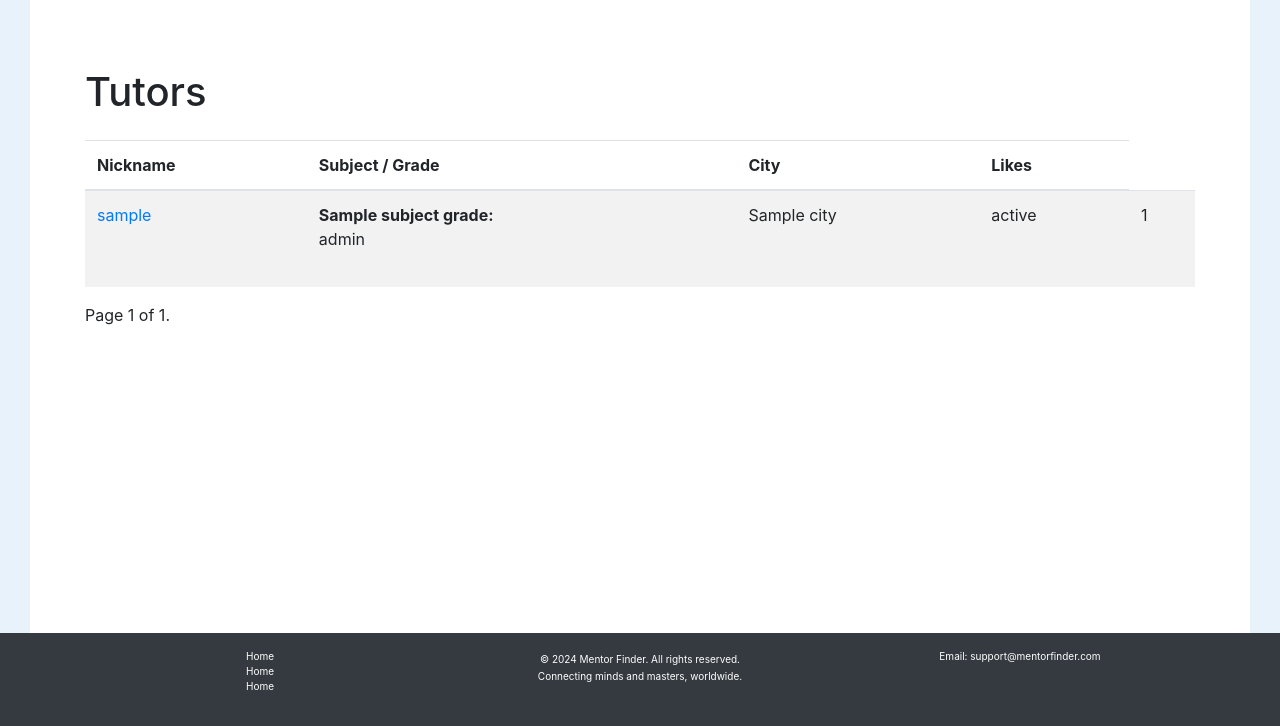
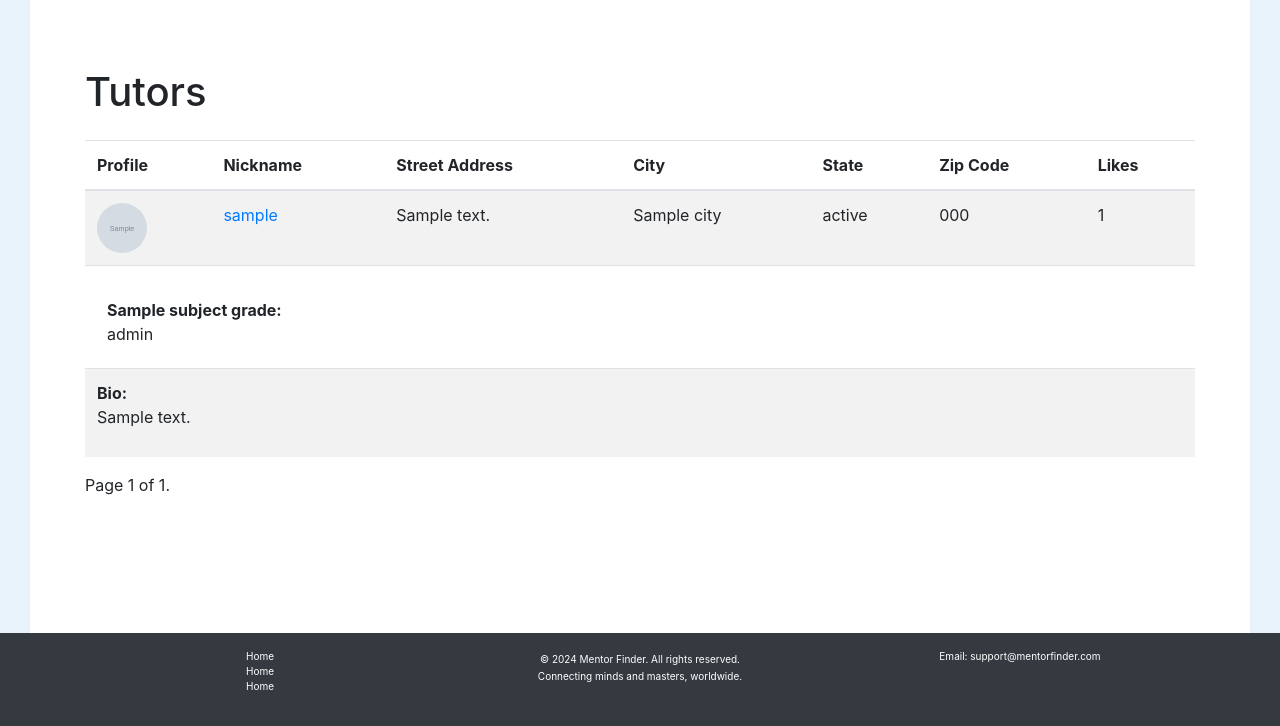
Before and after one commit to TulioPerez/TutorHub, a Django app: template tutorhubproject/tutorhub/templates/tutorhub/index.html in a window 1280 px wide. Shown: the part 74-800 px from the top of the page. Run offline with Django 5.2, Linux system fonts and the light colour scheme; a user stored in the database is signed in; tables that the repository leaves empty hold one stand-in row (values such as "Sample post"); the template is opened without the code that fills it: most values are stand-ins (such as "Sample title", 1, 10 or a date in 2020); grey boxes marked "Sample" are stand-in pictures; some libraries are stand-ins or nearby versions.

Commit message:
index formatting for logged in users

```diff
--- a/tutorhubproject/tutorhub/static/tutorhub/styles.css
+++ b/tutorhubproject/tutorhub/static/tutorhub/styles.css
@@ -7,6 +7,18 @@ html, body {
     margin: 0;
     display: flex;
     flex-direction: column;
+}
+
+#subject-grade {
+    padding: 10px;
+    border-radius: 5px;
+    /* flex: 1 1 auto;  */
+    /* min-width: 200px; */
+}
+
+#profile-img {
+    width: 100px;
+    height: auto;
 }
 
 #main-content {
--- a/tutorhubproject/tutorhub/templates/tutorhub/index.html
+++ b/tutorhubproject/tutorhub/templates/tutorhub/index.html
@@ -1,37 +1,91 @@
 {% extends "tutorhub/layout.html" %}
+{% load static %}
 {% block body %}
 <div class="container mt-5">
     <h1 class="mb-4">Tutors</h1>
     <table class="table table-striped">
         <thead>
             <tr>
+                <th>Profile</th>
                 <th>Nickname</th>
-                <th>Subject / Grade</th>
-                <th>City</th>
-                <th>Likes</th>
+                {% if user.is_authenticated %}
+                    <th>Street Address</th>
+                    <th>City</th>
+                    <th>State</th>
+                    <th>Zip Code</th>
+                    <th>Likes</th>
+                {% else %}
+                    <th>City</th>
+                    <th>State</th>
+                {% endif %}
             </tr>
         </thead>
         <tbody>
             {% for tutor in page_obj %}
+            <!-- First Row: Basic User Data -->
             <tr>
-                <td><a href="{% url 'profile' tutor.id %}">{{ tutor.nickname }}</a></td>
-                <td style="max-height: 100px; overflow-y: auto;">
-                    {% for subject_grade in tutor.tutor_subject_grades.all %}
-                        <strong>{{ subject_grade.subject }}:</strong>
-                        <br>
-                        {{ subject_grade.grade_levels|join:", " }}
-                        <br><br>
-                    {% endfor %}
+                <!-- Profile Picture -->
+                <td>
+                    {% if tutor.profile_image %}
+                        <img id="profile-img" src="{{ tutor.profile_image.url }}" alt="{{ tutor.nickname }}" style="width: 50px; height: 50px; object-fit: cover; border-radius: 50%;">
+                    {% else %}
+                        <img src="{% static 'default-profile.png' %}" alt="Default Profile" style="width: 50px; height: 50px; object-fit: cover; border-radius: 50%;">
+                    {% endif %}
                 </td>
 
+                <!-- Nickname -->
+                <td><a href="{% url 'profile' tutor.id %}">{{ tutor.nickname }}</a></td>
+
+                {% if user.is_authenticated %}
+                    <!-- Street Address -->
+                    <td>{{ tutor.street_address|default:"N/A" }}</td>
+
+                    <!-- City -->
+                    <td>{{ tutor.city|default:"N/A" }}</td>
+
+                    <!-- State -->
+                    <td>{{ tutor.state|default:"N/A" }}</td>
+
+                    <!-- Zip Code -->
+                    <td>{{ tutor.zip_code|default:"N/A" }}</td>
+
+                    <!-- Likes -->
+                    <td>{{ tutor.liked_by.count }}</td>
+                {% else %}
+                    <!-- City -->
+                    <td>{{ tutor.city|default:"N/A" }}</td>
+
+                    <!-- State -->
+                    <td>{{ tutor.state|default:"N/A" }}</td>
+                {% endif %}
+            </tr>
+
+            <!-- Second Row: Subjects and Grades -->
+            <tr>
+                <td colspan="9">
+                    <div style="padding-top: 10px; display: flex; flex-wrap: wrap; gap: 15px;">
+                        {% for subject_grade in tutor.tutor_subject_grades.all %}
+                            <div id="subject-grade">
+                                <strong>{{ subject_grade.subject }}:</strong>
+                                <div>{{ subject_grade.grade_levels|join:", " }}</div>
+                            </div>
+                        {% empty %}
+                            <div>No subjects available.</div>
+                        {% endfor %}
+                    </div>
                 </td>
-                <td>{{ tutor.city|default:"N/A" }}</td>
-                <td>{{ tutor.state|default:"N/A" }}</td>
-                <td>{{ tutor.liked_by.count }}</td>
+            </tr>
+
+            <!-- Third Row: Bio -->
+            <tr>
+                <td colspan="9">
+                    <strong>Bio:</strong>
+                    <p>{{ tutor.bio|default:"No bio available." }}</p>
+                </td>
             </tr>
             {% empty %}
             <tr>
-                <td colspan="6" class="text-center">No tutors found.</td>
+                <td colspan="9" class="text-center">No tutors found.</td>
             </tr>
             {% endfor %}
         </tbody>
@@ -54,5 +108,4 @@
         </span>
     </div>
 </div>
-
 {% endblock %}
```
Also changed, not shown: tutorhubproject/db.sqlite3.
